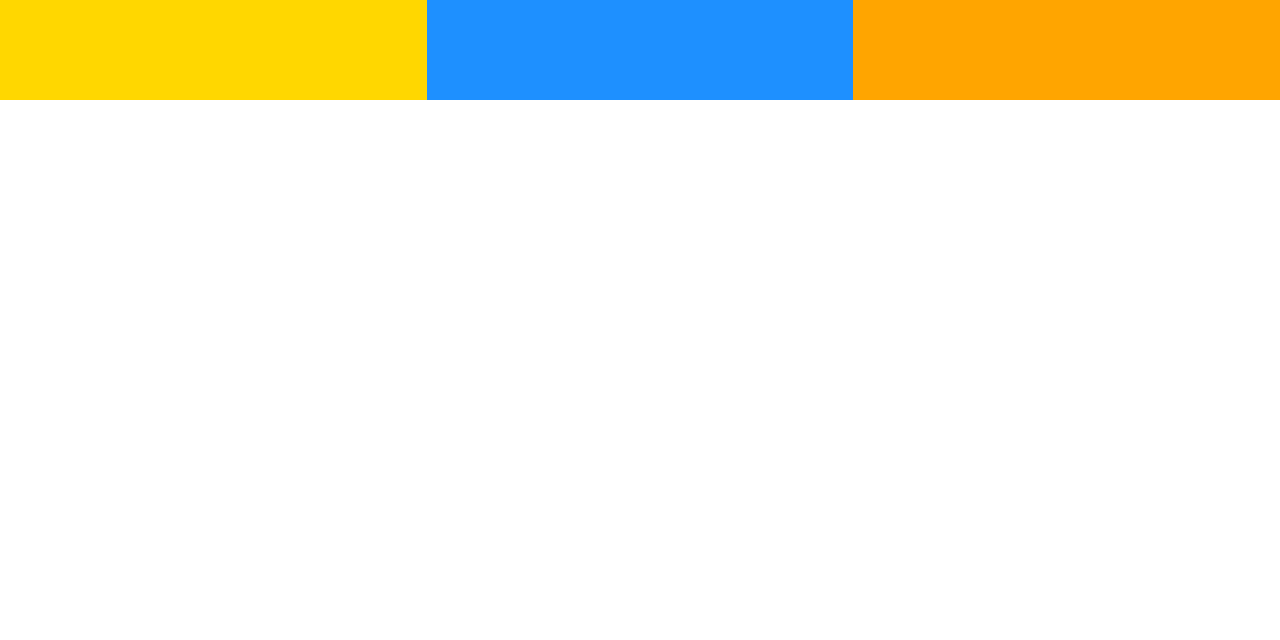
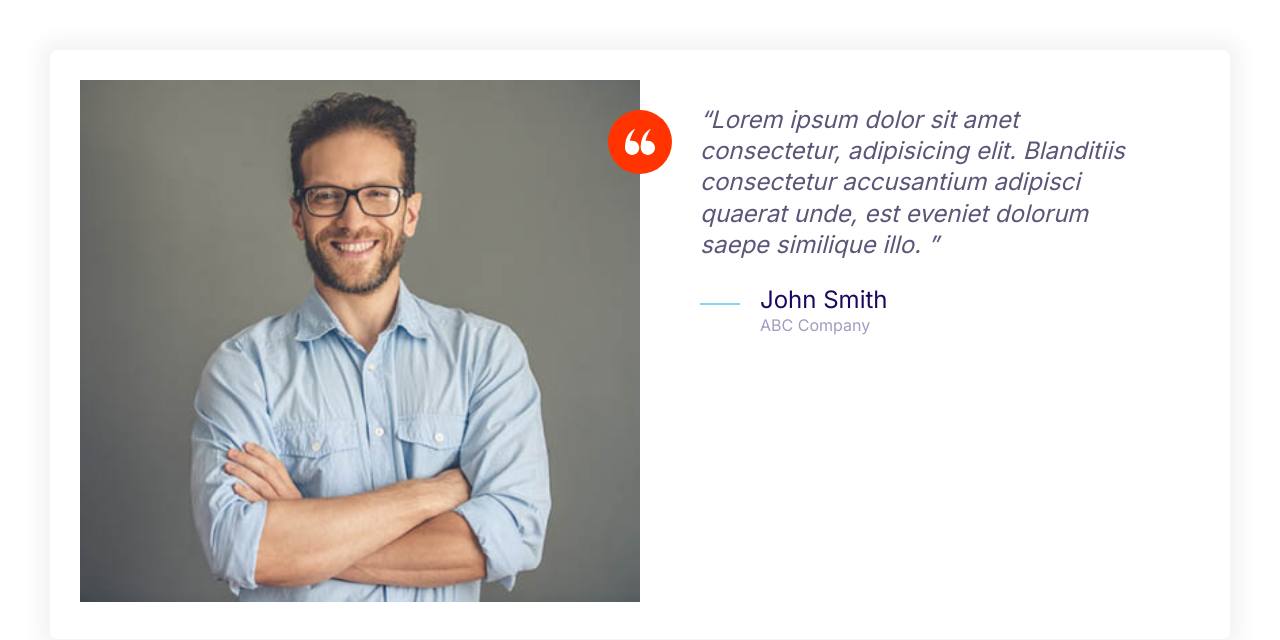
Before and after one commit to Charles-Smith-777/Moshify, a plain HTML site: page index.html in a window 1280 px wide. Drawn offline with Linux system fonts and the light colour scheme.

Commit message:
Define testimonials.

```diff
--- a/css/styles.css
+++ b/css/styles.css
@@ -161,8 +161,17 @@ a {
     height: 40px;
 }
 
+.icon--small {
+    width: 30px;
+    height: 30px;
+}
+
 .icon--primary {
     fill: var(--color-primnary);
+}
+
+.icon--white {
+    fill: #fff;
 }
 
 .icon-container {
@@ -173,6 +182,10 @@ a {
     height: 64px;
     justify-content: center;
     width: 64px;
+}
+
+.icon-container--accent {
+    background-color: var(--color-accent);
 }
 
 /* Buttons */
@@ -443,3 +456,32 @@ a {
         grid-template-columns: repeat(3, 1fr);
     }
 }
+
+/* Testimonials */
+.testimonial {
+    padding: 3rem;
+}
+
+.testimonial__image {
+    position: relative;
+}
+
+.testimonial__image > img {
+    width: 100%;
+}
+
+.testimonial__image > .icon-container {
+    position: absolute;
+    top: 3rem;
+    right: -32px;
+}
+
+@media screen and (min-width: 768px) {
+    .testimonial .quote, .testimonial .quote__author {
+        font-size: 2.4rem;
+    }
+
+    .testimonial .quote {
+        margin-left: 6rem;
+    }
+}
--- a/index.html
+++ b/index.html
@@ -13,11 +13,39 @@
         <link rel="stylesheet" href="css/styles.css">
     </head>
 
-    <body>
-        <div class="grid grid--1x3">
-            <div style="height: 100px; background: gold"></div>
-            <div style="height: 100px; background: dodgerblue"></div>
-            <div style="height: 100px; background: orange"></div>
+    <body style="padding: 5rem">
+        <div class="card testimonial">
+            <div class="grid grid--1x2">
+                <div class="testimonial__image">
+                    <img src="images/testimonial.jpg" alt="A happy, smiling customer">
+                    <span class="icon-container icon-container--accent">
+                        <svg class="icon icon--small icon--white">
+                            <use xlink:href="images/sprite.svg#quotes"></use>
+                        </svg>
+                    </span>
+                </div>
+                <blockquote class="quote">
+                    <p class="quote__text">Lorem ipsum dolor sit amet consectetur, adipisicing elit. Blanditiis
+                        consectetur
+                        accusantium adipisci
+                        quaerat unde, est eveniet dolorum saepe similique illo. </p>
+                    <footer>
+                        <div class="media">
+                            <div class="media__image">
+                                <svg class="icon icon--primary quote__line">
+                                    <use xlink:href="images/sprite.svg#line"></use>
+                                </svg>
+                            </div>
+                            <div class="media__body">
+                                <h3 class="media__title quote__author">John Smith</h3>
+                                <p class="quote__organization">
+                                    ABC Company
+                                </p>
+                            </div>
+                        </div>
+                    </footer>
+                </blockquote>
+            </div>
         </div>
     </body>
 
```
Also changed, not shown: components/testimonial.html (added, +33 -0 lines), images/testimonial.jpg (added).
